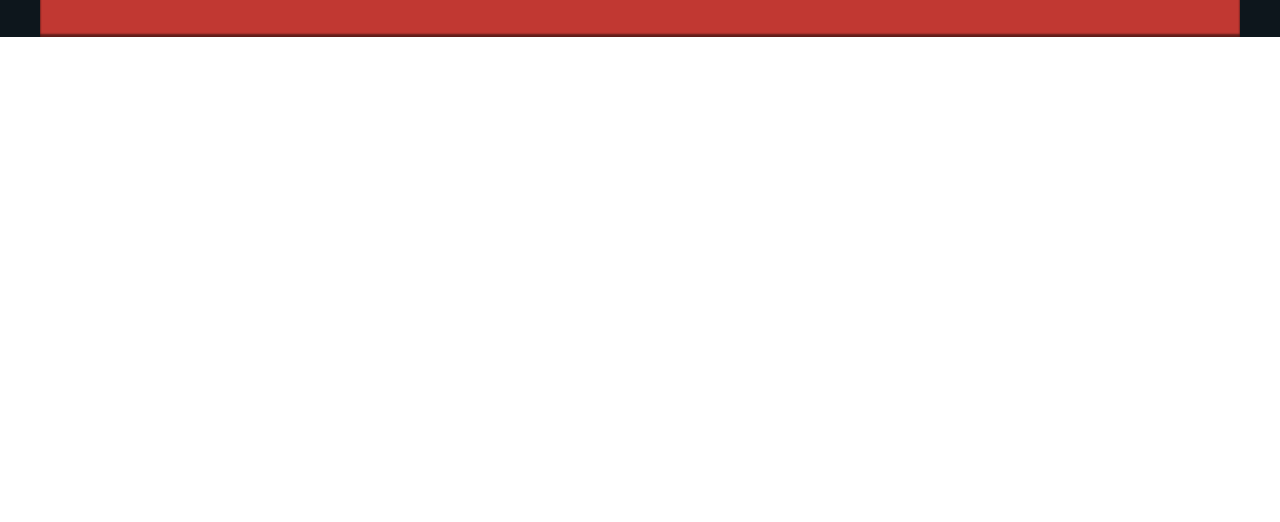
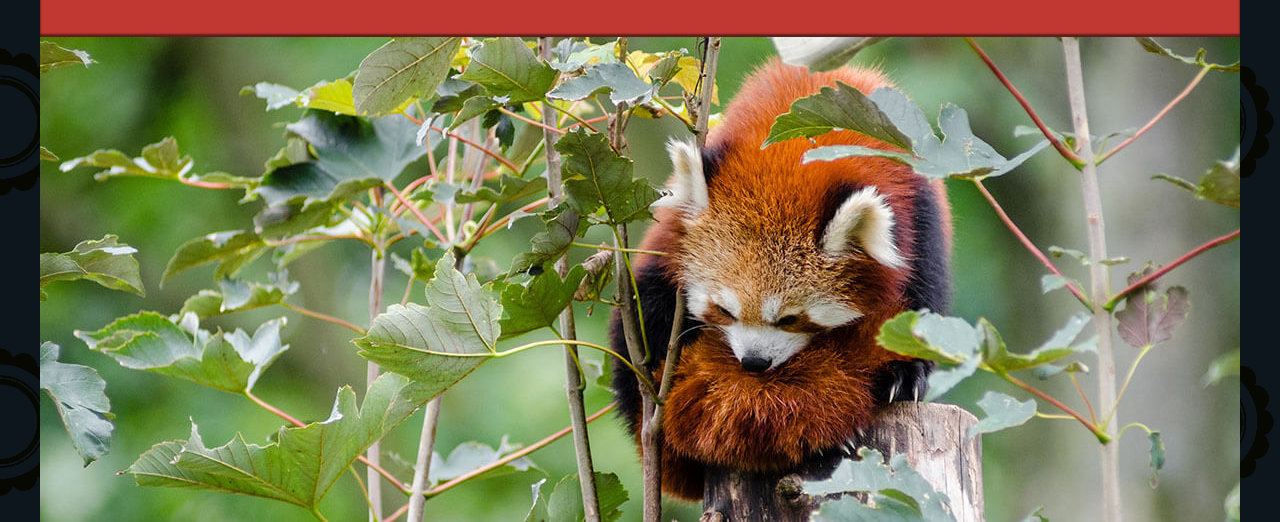
Before and after one commit to Drakime/drakime.github.io, a plain HTML site: page index.html in a window 1280 px wide. Shown: the part 778-1300 px from the top of the page. Before the commit the page ends 815 px from the top, so only its background shows below. Drawn offline with nearby package versions, Linux system fonts and the light colour scheme.

Commit message:
added red panda

```diff
--- a/index.html
+++ b/index.html
@@ -151,6 +151,11 @@
       </div>
 
       <div class="red-panda">
+        <picture>
+          <source media="(max-width: 600)" srcset="images/red-panda600.png">
+          <source media="(min-width: 601)" srcset="images/red-panda1200.jpg">
+          <img src="images/red-panda1200.jpg" alt="Red Panda">
+        </picture>
         <!-- insert picture element -->
       </div>
 
```
